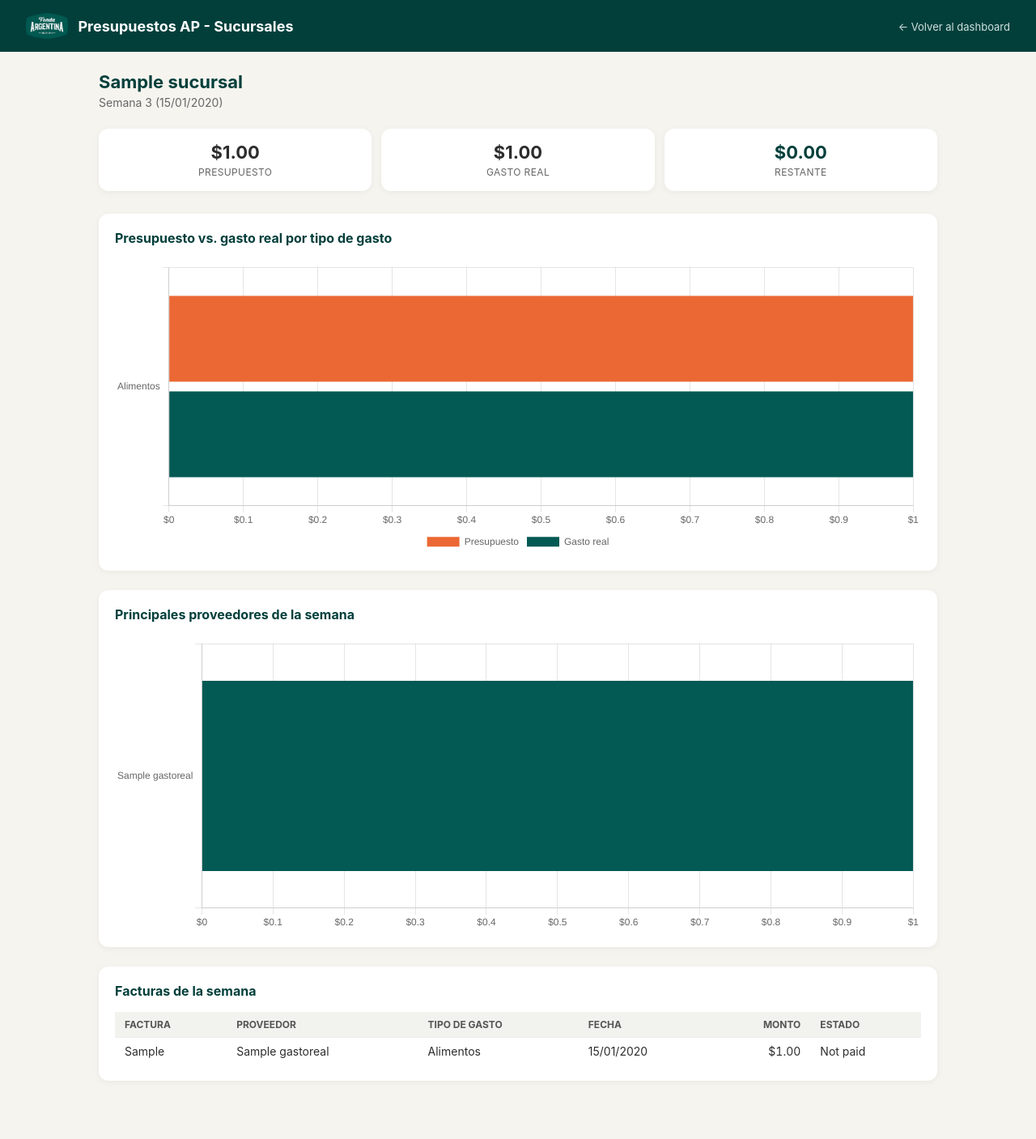
After one commit to javierviniegra/presupuestos_semanales_AP_FAR, a Django app: page /dashboard/detalle/1/2020-01-15/ in a window 1280 px wide. The commit adds this page. Shown: the whole page at 81% size. Run offline with Django 4.2, Linux system fonts and the light colour scheme; a user stored in the database is signed in; data comes from the database, SQL or seed files in the repository; tables that the repository leaves empty hold one stand-in row (values such as "Sample post").

Commit message:
Add week-detail drill-down page, reachable by clicking a dashboard row
New route /dashboard/detalle/<sucursal_id>/<semana>/, permission-checked
against the same _sucursales_para_usuario() restriction as the dashboard
(a "Sucursal"-role user can't view another branch's detail by guessing the
URL). Each row in the dashboard's "Presupuesto vs. gasto real" table is
now clickable, navigating here for that exact sucursal/semana.

Page shows: 3 KPIs, a horizontal grouped bar chart (presupuesto vs gasto
real per tipo_gasto, sorted by gasto real descending), a horizontal bar
chart of the week's top-10 providers by spend, and the full list of that
week's paid invoices.

Chart type reasoning (asked for directly): horizontal grouped bars, not
pie or line - comparing budget vs actual across ~12 categories is a
magnitude comparison, which reads far better as bar length than pie-slice
angle, and horizontal because tipo_gasto names are long. Same
Presupuesto/Gasto real color pair as the rest of the app for consistency.

Reuses the same remainder-split logic as the dashboard (a blank-tipo_gasto
Presupuesto spreads across tipos without their own explicit amount,
including "sin clasificar" when that week has any) - written as a focused
single-(sucursal,semana) version rather than forcing reuse of the
multi-week aggregation helper, which would've been harder to read for a
simpler case.

Verified end-to-end with a temp throwaway account (deleted after): the
dashboard's row links resolve to the exact right URLs, the detail page
returns real KPI/chart/invoice data matching what curl+grep and
JSON-embedded chart data showed, and a live screenshot confirms the
tipo-de-gasto chart renders correctly. Note: a scroll-triggered visual
overlap seen in one screenshot did not reproduce in the DOM (clean
getBoundingClientRect positions, no positioned/overlapping elements, no
duplicated text) - concluded to be a paint/capture artifact in the
testing tool itself, consistent with similar screenshot-timing issues
hit earlier this session, not a real rendering bug.

Co-Authored-By: Claude Sonnet 5 <noreply@anthropic.com>

```diff
--- a/config/urls.py
+++ b/config/urls.py
@@ -25,6 +25,7 @@ urlpatterns = [
     path("", views.home, name="home"),
     path("dashboard/", views.dashboard, name="dashboard"),
     path("dashboard/reporte.pdf", views.reporte_pdf, name="reporte_pdf"),
+    path("dashboard/detalle/<int:sucursal_id>/<str:semana>/", views.detalle_semana, name="detalle_semana"),
     path("accounts/login/", auth_views.LoginView.as_view(template_name="registration/login.html"), name="login"),
     path("accounts/logout/", auth_views.LogoutView.as_view(next_page="home"), name="logout"),
     path("admin/", admin.site.urls),
--- a/presupuestos/templates/presupuestos/dashboard.html
+++ b/presupuestos/templates/presupuestos/dashboard.html
@@ -203,6 +203,8 @@
   }
   td { padding: 8px 16px; font-size: 14px; border-top: 1px solid #eee; }
   tr:nth-child(even) td { background: #fafaf7; }
+  tr.fila-clicable { cursor: pointer; }
+  tr.fila-clicable:hover td { background: var(--crema) !important; }
   td.num, th.num { text-align: right; font-variant-numeric: tabular-nums; }
   td.restante-neg { color: var(--rojo); font-weight: 600; }
   td.restante-pos { color: var(--verde-oscuro); font-weight: 600; }
@@ -331,7 +333,7 @@
             </thead>
             <tbody>
               {% for fila in grupo.filas %}
-              <tr>
+              <tr class="fila-clicable" onclick="window.location='{% url 'detalle_semana' fila.sucursal.id fila.semana|date:"Y-m-d" %}'">
                 <td>{{ fila.sucursal.nombre }}</td>
                 <td>Semana {{ fila.semana|date:"W" }} ({{ fila.semana|date:"d/m/Y" }})</td>
                 <td class="num">${{ fila.presupuesto|floatformat:2|intcomma }}</td>
--- /dev/null
+++ b/presupuestos/templates/presupuestos/detalle_semana.html
@@ -0,0 +1,197 @@
+{% load static humanize %}
+<!doctype html>
+<html lang="es">
+<head>
+<meta charset="utf-8">
+<meta name="viewport" content="width=device-width, initial-scale=1">
+<title>Detalle semanal - {{ sucursal.nombre }}</title>
+<style>
+  :root {
+    --verde: #035953;
+    --verde-oscuro: #023f3b;
+    --naranja: #eb6834;
+    --muted: #898781;
+    --crema: #f0e9d8;
+    --texto: #2d2d2d;
+    --rojo: #ba2121;
+  }
+  * { box-sizing: border-box; }
+  body {
+    margin: 0;
+    font-family: -apple-system, BlinkMacSystemFont, "Segoe UI", Roboto, Arial, sans-serif;
+    color: var(--texto);
+    background: #f6f4ef;
+  }
+  header {
+    background: var(--verde-oscuro);
+    color: #fff;
+    padding: 16px 32px;
+    display: flex;
+    align-items: center;
+    justify-content: space-between;
+  }
+  header .brand { display: flex; align-items: center; gap: 12px; font-weight: 700; font-size: 18px; }
+  header img { height: 32px; }
+  header a { color: #cfe3e0; font-size: 13px; text-decoration: none; }
+  header a:hover { text-decoration: underline; }
+
+  main { padding: 24px 32px 48px; max-width: 1100px; margin: 0 auto; }
+
+  .titulo-semana h1 { color: var(--verde-oscuro); font-size: 22px; margin: 0 0 4px; }
+  .titulo-semana p { color: #666; margin: 0 0 24px; font-size: 14px; }
+
+  .kpis { display: grid; grid-template-columns: repeat(3, 1fr); gap: 12px; margin-bottom: 28px; }
+  .kpi { background: #fff; border-radius: 12px; padding: 16px; text-align: center; box-shadow: 0 2px 8px rgba(0,0,0,0.05); }
+  .kpi-valor { font-size: 22px; font-weight: 700; }
+  .kpi-etiqueta { font-size: 12px; color: #666; text-transform: uppercase; letter-spacing: 0.03em; margin-top: 4px; }
+  .kpi-neutro { color: var(--texto); }
+  .kpi-verde { color: var(--verde-oscuro); }
+  .kpi-rojo { color: var(--rojo); }
+
+  .card { background: #fff; border-radius: 12px; padding: 20px; box-shadow: 0 2px 8px rgba(0,0,0,0.05); margin-bottom: 24px; }
+  .card h2 { color: var(--verde-oscuro); font-size: 16px; margin: 0 0 16px; }
+
+  table { width: 100%; border-collapse: collapse; }
+  th { background: #f2f2ee; color: #555; text-align: left; padding: 8px 12px; font-size: 12px; text-transform: uppercase; }
+  td { padding: 8px 12px; font-size: 14px; border-top: 1px solid #eee; }
+  td.num, th.num { text-align: right; font-variant-numeric: tabular-nums; }
+  tr:nth-child(even) td { background: #fafaf7; }
+  .restante-neg { color: var(--rojo); font-weight: 600; }
+  .restante-pos { color: var(--verde-oscuro); font-weight: 600; }
+</style>
+<script src="https://cdnjs.cloudflare.com/ajax/libs/Chart.js/4.5.1/chart.umd.min.js"></script>
+</head>
+<body>
+<header>
+  <div class="brand">
+    <img src="{% static 'presupuestos/img/logo.png' %}" alt="Fonda Argentina">
+    Presupuestos AP - Sucursales
+  </div>
+  <div>
+    <a href="{% url 'dashboard' %}">&larr; Volver al dashboard</a>
+  </div>
+</header>
+
+<main>
+  <div class="titulo-semana">
+    <h1>{{ sucursal.nombre }}</h1>
+    <p>Semana {{ semana|date:"W" }} ({{ semana|date:"d/m/Y" }})</p>
+  </div>
+
+  <div class="kpis">
+    <div class="kpi">
+      <div class="kpi-valor kpi-neutro">${{ total_presupuesto|floatformat:2|intcomma }}</div>
+      <div class="kpi-etiqueta">Presupuesto</div>
+    </div>
+    <div class="kpi">
+      <div class="kpi-valor kpi-neutro">${{ total_gasto_real|floatformat:2|intcomma }}</div>
+      <div class="kpi-etiqueta">Gasto real</div>
+    </div>
+    <div class="kpi">
+      <div class="kpi-valor {% if total_restante < 0 %}kpi-rojo{% else %}kpi-verde{% endif %}">${{ total_restante|floatformat:2|intcomma }}</div>
+      <div class="kpi-etiqueta">Restante</div>
+    </div>
+  </div>
+
+  <div class="card">
+    <h2>Presupuesto vs. gasto real por tipo de gasto</h2>
+    <canvas id="grafica-tipo" height="110"></canvas>
+  </div>
+
+  <div class="card">
+    <h2>Principales proveedores de la semana</h2>
+    {% if por_proveedor %}
+    <canvas id="grafica-proveedor" height="110"></canvas>
+    {% else %}
+    <p>Sin facturas pagadas esta semana.</p>
+    {% endif %}
+  </div>
+
+  <div class="card">
+    <h2>Facturas de la semana</h2>
+    {% if facturas %}
+    <table>
+      <thead>
+        <tr>
+          <th>Factura</th><th>Proveedor</th><th>Tipo de gasto</th><th>Fecha</th>
+          <th class="num">Monto</th><th>Estado</th>
+        </tr>
+      </thead>
+      <tbody>
+        {% for f in facturas %}
+        <tr>
+          <td>{{ f.factura_numero }}</td>
+          <td>{{ f.proveedor_nombre }}</td>
+          <td>{{ f.tipo_gasto.nombre|default:"Sin clasificar" }}</td>
+          <td>{{ f.fecha_factura|date:"d/m/Y" }}</td>
+          <td class="num">${{ f.monto|floatformat:2|intcomma }}</td>
+          <td>{{ f.get_payment_state_display }}</td>
+        </tr>
+        {% endfor %}
+      </tbody>
+    </table>
+    {% else %}
+    <p>Sin facturas pagadas esta semana.</p>
+    {% endif %}
+  </div>
+</main>
+
+{{ por_tipo|json_script:"tipo-data" }}
+{{ por_proveedor|json_script:"proveedor-data" }}
+
+<script>
+const datosTipo = JSON.parse(document.getElementById('tipo-data').textContent);
+new Chart(document.getElementById('grafica-tipo'), {
+  type: 'bar',
+  data: {
+    labels: datosTipo.map(d => d.tipo_gasto_nombre),
+    datasets: [
+      { label: 'Presupuesto', data: datosTipo.map(d => d.presupuesto), backgroundColor: '#eb6834' },
+      { label: 'Gasto real', data: datosTipo.map(d => d.gasto_real), backgroundColor: '#035953' },
+    ],
+  },
+  options: {
+    indexAxis: 'y',
+    responsive: true,
+    plugins: {
+      legend: { position: 'bottom' },
+      tooltip: {
+        callbacks: {
+          label: (item) => item.dataset.label + ': $' + item.parsed.x.toLocaleString('es-MX', { minimumFractionDigits: 2 }),
+        },
+      },
+    },
+    scales: {
+      x: { ticks: { callback: (v) => '$' + v.toLocaleString('es-MX') } },
+    },
+  },
+});
+
+const datosProveedor = JSON.parse(document.getElementById('proveedor-data').textContent);
+if (datosProveedor.length) {
+  new Chart(document.getElementById('grafica-proveedor'), {
+    type: 'bar',
+    data: {
+      labels: datosProveedor.map(d => d.proveedor_nombre),
+      datasets: [{ label: 'Gasto real', data: datosProveedor.map(d => d.total), backgroundColor: '#035953' }],
+    },
+    options: {
+      indexAxis: 'y',
+      responsive: true,
+      plugins: {
+        legend: { display: false },
+        tooltip: {
+          callbacks: {
+            label: (item) => '$' + item.parsed.x.toLocaleString('es-MX', { minimumFractionDigits: 2 }),
+          },
+        },
+      },
+      scales: {
+        x: { ticks: { callback: (v) => '$' + v.toLocaleString('es-MX') } },
+      },
+    },
+  });
+}
+</script>
+</body>
+</html>
--- a/presupuestos/views.py
+++ b/presupuestos/views.py
@@ -10,8 +10,8 @@ import matplotlib.pyplot as plt
 from django.conf import settings
 from django.contrib.auth.decorators import login_required
 from django.db.models import Sum
-from django.http import HttpResponse
-from django.shortcuts import render
+from django.http import Http404, HttpResponse
+from django.shortcuts import get_object_or_404, render
 from django.template.loader import render_to_string
 from django.utils import timezone
 from xhtml2pdf import pisa
@@ -286,6 +286,84 @@ def dashboard(request):
 
 
 @login_required
+def detalle_semana(request, sucursal_id, semana):
+    sucursales_permitidas, _ = _sucursales_para_usuario(request.user)
+    suc = get_object_or_404(sucursales_permitidas, pk=sucursal_id)
+
+    try:
+        semana_fecha = date.fromisoformat(semana)
+    except ValueError:
+        raise Http404("Semana invalida")
+
+    presupuestos = Presupuesto.objects.filter(sucursal=suc, semana=semana_fecha)
+    gastos = GastoReal.objects.filter(sucursal=suc, semana=semana_fecha)
+
+    tipos_gasto_objs = list(TipoGasto.objects.all())
+    tipos_gasto = {t.id: t.nombre for t in tipos_gasto_objs}
+    todos_los_tipo_ids = [t.id for t in tipos_gasto_objs]
+
+    gasto_por_tipo = {
+        r["tipo_gasto_id"]: r["total"] for r in gastos.values("tipo_gasto_id").annotate(total=Sum("monto"))
+    }
+
+    especificados = {}
+    remanente = None
+    for r in presupuestos.values("tipo_gasto_id").annotate(total=Sum("monto")):
+        if r["tipo_gasto_id"] is None:
+            remanente = r["total"]
+        else:
+            especificados[r["tipo_gasto_id"]] = r["total"]
+
+    pres_resuelto = dict(especificados)
+    if remanente:
+        no_especificados = [tid for tid in todos_los_tipo_ids if tid not in especificados]
+        if None in gasto_por_tipo:
+            no_especificados.append(None)
+        if no_especificados:
+            parte = round(remanente / len(no_especificados), 2)
+            for tid in no_especificados:
+                pres_resuelto[tid] = pres_resuelto.get(tid, 0) + parte
+
+    claves_tipo = set(pres_resuelto) | set(gasto_por_tipo)
+    por_tipo = []
+    for tid in claves_tipo:
+        presupuesto = pres_resuelto.get(tid) or 0
+        gasto = gasto_por_tipo.get(tid) or 0
+        por_tipo.append(
+            {
+                "tipo_gasto_nombre": tipos_gasto.get(tid, "Sin categoria (sin clasificar)"),
+                "presupuesto": presupuesto,
+                "gasto_real": gasto,
+                "restante": presupuesto - gasto,
+            }
+        )
+    por_tipo.sort(key=lambda f: f["gasto_real"], reverse=True)
+
+    por_proveedor = list(
+        gastos.values("proveedor_nombre").annotate(total=Sum("monto")).order_by("-total")[:10]
+    )
+
+    facturas = list(
+        gastos.select_related("tipo_gasto").order_by("-monto")[:200]
+    )
+
+    total_presupuesto = sum(f["presupuesto"] for f in por_tipo)
+    total_gasto_real = sum(f["gasto_real"] for f in por_tipo)
+
+    context = {
+        "sucursal": suc,
+        "semana": semana_fecha,
+        "por_tipo": por_tipo,
+        "por_proveedor": por_proveedor,
+        "facturas": facturas,
+        "total_presupuesto": total_presupuesto,
+        "total_gasto_real": total_gasto_real,
+        "total_restante": total_presupuesto - total_gasto_real,
+    }
+    return render(request, "presupuestos/detalle_semana.html", context)
+
+
+@login_required
 def reporte_pdf(request):
     context = _calcular_contexto_dashboard(request)
     context["generado_en"] = timezone.now()
```
